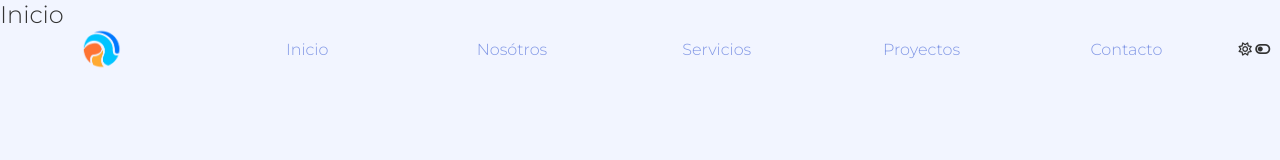
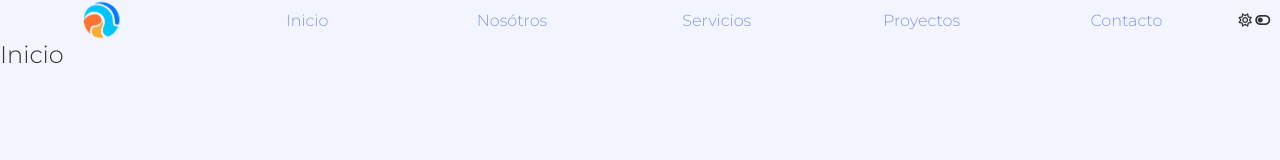
Before and after one commit to hersac/landing-page, a plain HTML site: page cliente/index.html in a window 1280 px wide. Drawn offline with Linux system fonts and the light colour scheme.

Commit message:
Ajusta componente global para crear funcion getDataHwtml

```diff
--- a/cliente/index.html
+++ b/cliente/index.html
@@ -1,18 +1,20 @@
 <!DOCTYPE html>
 <html lang="en">
-
   <head>
     <meta charset="UTF-8" />
     <meta name="viewport" content="width=device-width, initial-scale=1.0" />
     <link rel="stylesheet" href="assets/css/styles.css" />
-  <link rel="stylesheet" href="https://cdnjs.cloudflare.com/ajax/libs/font-awesome/6.5.2/css/all.min.css">
+    <link
+      rel="stylesheet"
+      href="https://cdnjs.cloudflare.com/ajax/libs/font-awesome/6.5.2/css/all.min.css"
+    />
 
     <title></title>
   </head>
 
   <body>
+    <header id="header"></header>
     <main id="app"></main>
     <script src="js/main.js" type="module" defer></script>
   </body>
-
 </html>
--- a/cliente/js/main.js
+++ b/cliente/js/main.js
@@ -8,7 +8,7 @@ document.addEventListener("DOMContentLoaded", () => {
     "/nosotros": "views/Nosotros/Nosotros.page.html",
     "/servicios": "views/Servicios/Servicios.page.html",
     "/proyectos": "views/Proyectos/Proyectos.page.html",
-    "/contacto": "views/Contacto/Contacto.page.html"
+    "/contacto": "views/Contacto/Contacto.page.html",
   };
 
   new Router(routes);
@@ -30,7 +30,7 @@ const navbar = new Navbar({
     proyectosTitle: "Proyectos",
     contactoTitle: "Contacto",
   },
-  estaDarkMode: darkModeStorage
+  estaDarkMode: darkModeStorage,
 });
 
 // Aplicar el Dark Mode al cargar la página
@@ -52,3 +52,6 @@ navbar.on("dark-mode-on", (event) => {
     document.body.classList.remove("dark-theme");
   }
 });
+
+const header = document.querySelector("header");
+header.appendChild(navbar.getDataHtml());
--- a/cliente/prototypes/Component.prototype.js
+++ b/cliente/prototypes/Component.prototype.js
@@ -27,7 +27,7 @@ export class Component {
       this.container.replaceWith(selectedElement);
       this.container = selectedElement;
 
-      document.body.appendChild(this.container);
+      // document.body.appendChild(this.container);
 
       this.renderProps();
       this.attachEvents();
@@ -38,7 +38,9 @@ export class Component {
 
   renderProps() {
     if (!this.container) {
-      console.error("❌ No se puede renderizar props porque this.container es null.");
+      console.error(
+        "❌ No se puede renderizar props porque this.container es null."
+      );
       return;
     }
 
@@ -74,8 +76,6 @@ export class Component {
     this.container.innerHTML = html;
   }
 
-
-
   attachEvents() {
     Object.keys(this.events).forEach((eventName) => {
       this.container.addEventListener(eventName, this.events[eventName]);
@@ -90,4 +90,8 @@ export class Component {
     const event = new CustomEvent(eventName, { detail: data });
     this.container.dispatchEvent(event);
   }
+
+  getDataHtml() {
+    return this.container;
+  }
 }
--- a/cliente/router/index.route.js
+++ b/cliente/router/index.route.js
@@ -18,6 +18,9 @@ export class Router {
   }
 
   async loadView(path) {
+    alert(path);
+    alert(this.routes[path]);
+
     if (!this.routes[path]) {
       console.warn(`Ruta no encontrada: ${path}. Redirigiendo a '/'`);
       path = "/";
```
Lines whose indentation alone changed are shown as unchanged.
